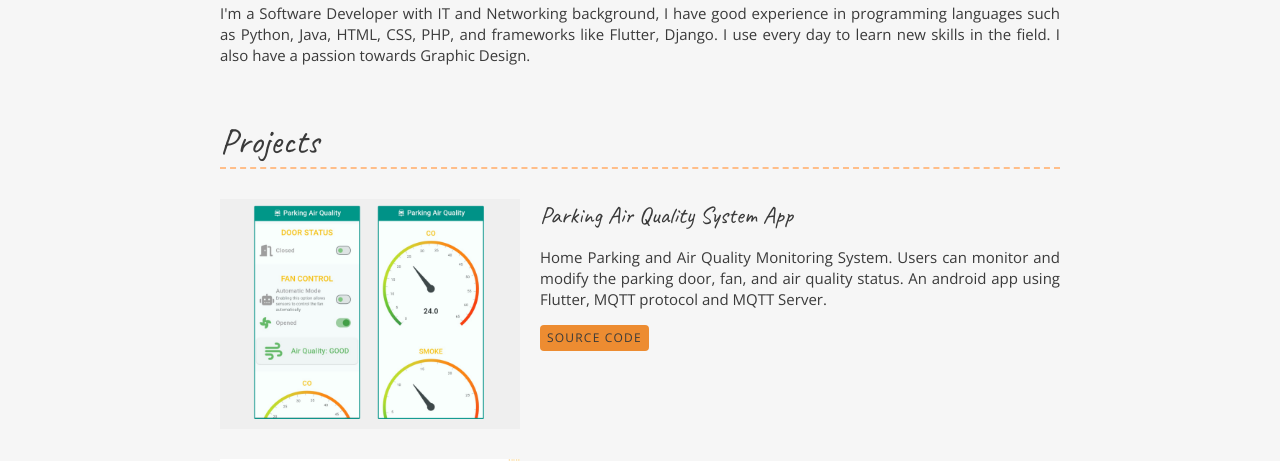
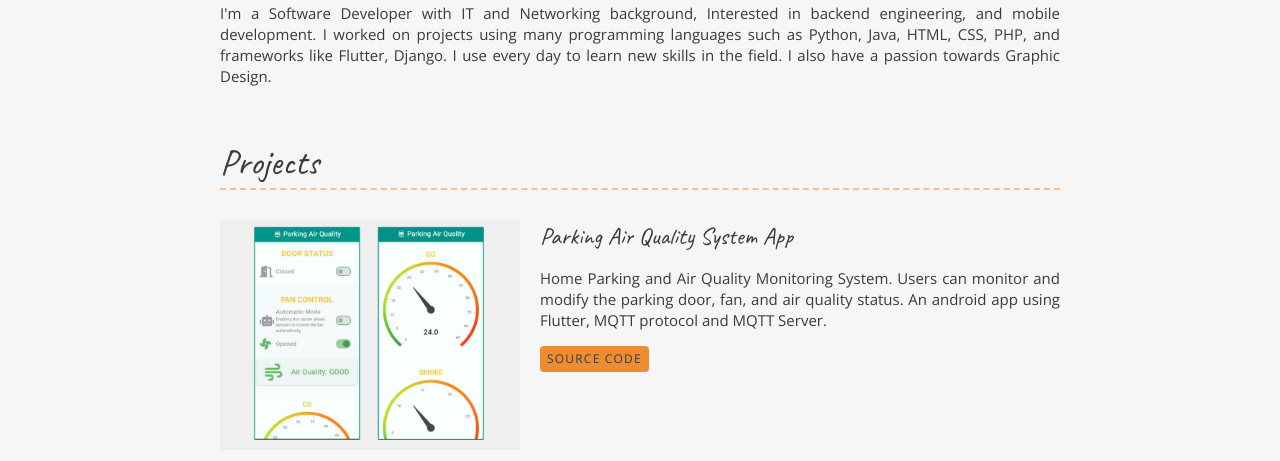
Before and after one commit to MohammadMao/portfolio, a plain HTML site: page index.html in a window 1280 px wide. Shown: the part 639-1100 px from the top of the page. Drawn offline with nearby package versions, Linux system fonts and the light colour scheme.

Commit message:
Update profile description

```diff
--- a/index.html
+++ b/index.html
@@ -27,8 +27,8 @@
       <section class="resume-section">
         <h2>Profile</h2>
         <p>
-          I'm a Software Developer with IT and Networking background, I have
-          good experience in programming languages such as Python, Java, HTML,
+          I'm a Software Developer with IT and Networking background, Interested in backend engineering, and mobile development.
+          I worked on projects using many programming languages such as Python, Java, HTML,
           CSS, PHP, and frameworks like Flutter, Django. I use every day to
           learn new skills in the field. I also have a passion towards Graphic
           Design.
```
